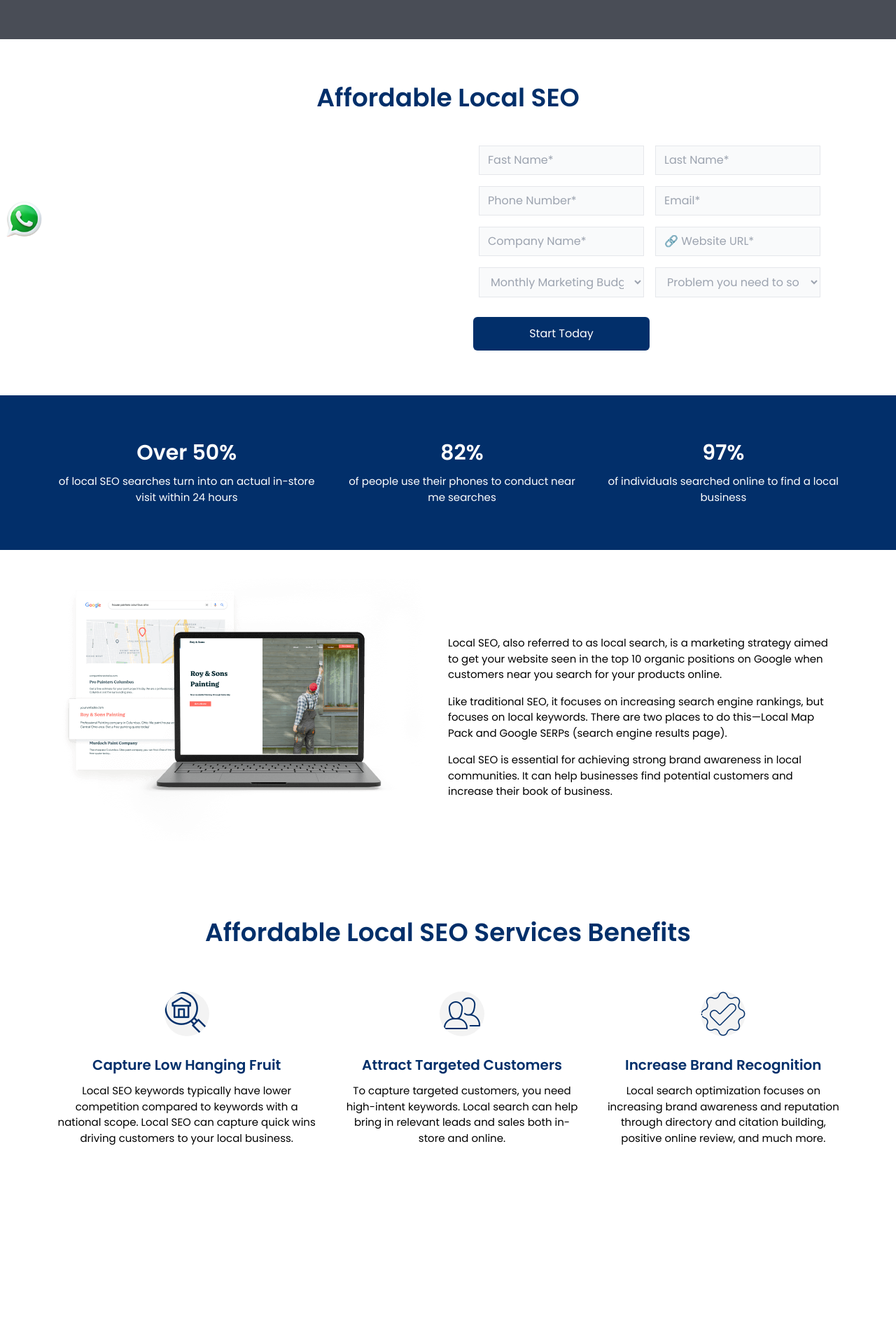
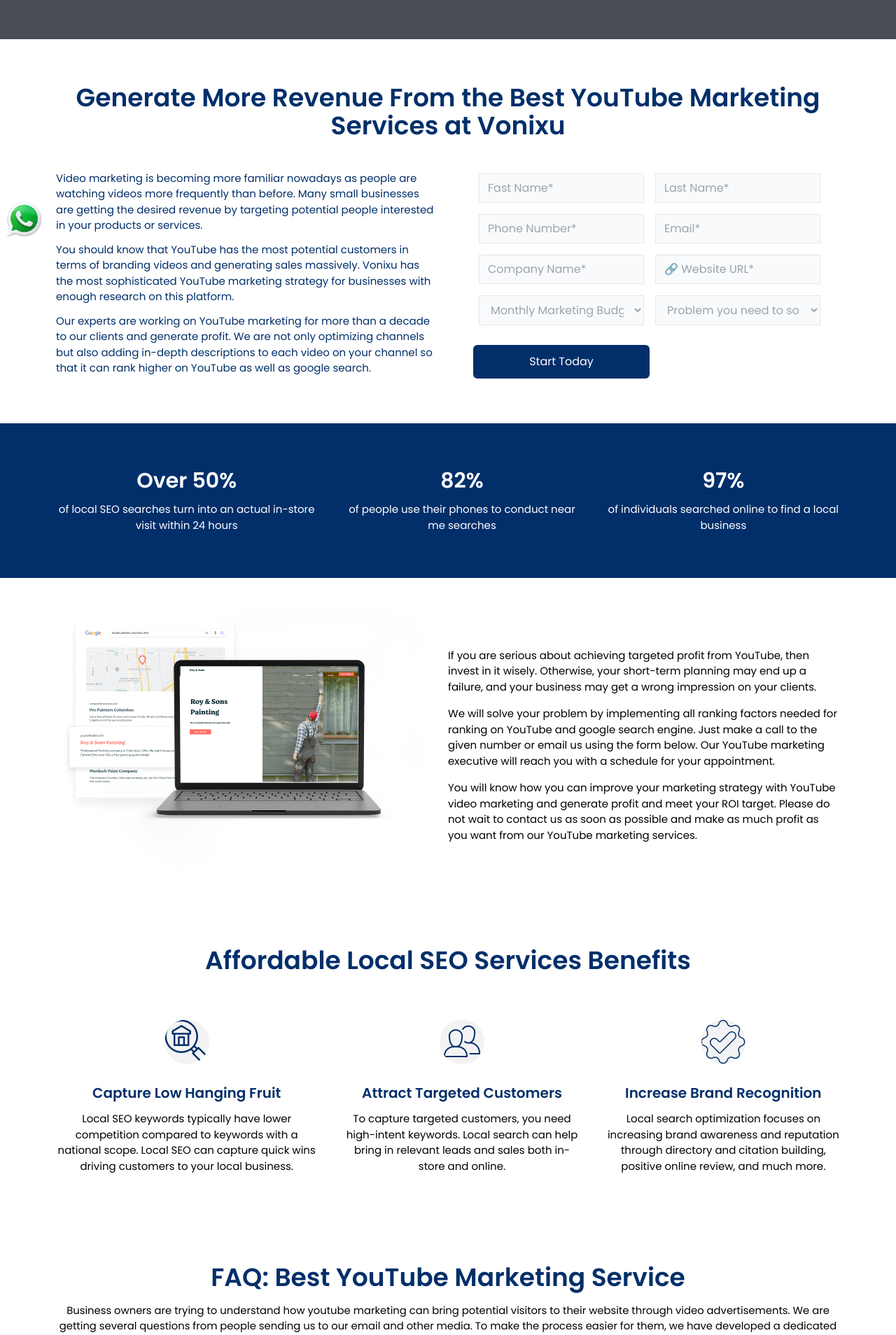
Before and after one commit to alamincoders/vonixu, a Next.js app: page /youTubeMarketingService in a window 1280 px wide. Shown: the part 440-2348 px from the top of the page at 70% size. Built offline with nearby package versions, Linux system fonts and the light colour scheme; grey boxes are pictures that could not be loaded; a small style sheet from the web is missing.

Commit message:
YouTubeMarketingService content done

```diff
--- a/components/DigitalMarketing/YouTubeMarketingService.jsx
+++ b/components/DigitalMarketing/YouTubeMarketingService.jsx
@@ -6,19 +6,27 @@
 import SEOBenefits from "../ServicesComponents/SEOBenefits";
 
 import seo from "../../assets/services/whatseo.png";
-
-import bImg from "../../assets/services/local.webp";
 import Banner from "../ServicesComponents/Banner";
 import ServiceFAQ from "../ServicesComponents/ServiceFAQ";
 
 const YouTubeMarketingService = () => {
   return (
     <>
-      <Banner title="VISER SEO Services: Rank on Search Engine & Drive Organic Traffic to Your Website" />
+      <Banner title="Best YouTube Marketing Service: Reach People & Grow Revenue" />
       <SeoFormBanner
-        title="Affordable Local SEO"
-        p="Manta has ranked millions of local businesses in the top 10 of Google for over 20 years with our affordable local SEO services. We help businesses get found by a large local audience to increase both leads and sales. Learn how our local  SEO services can help you find new customers today!"
-        img={bImg}
+        title="Generate More Revenue From the Best YouTube Marketing Services at Vonixu "
+        p1="Video marketing is becoming more familiar nowadays as people are watching videos more frequently than before.
+
+Many small businesses are getting the desired revenue by targeting potential people interested in your products or services.
+"
+        p2="You should know that YouTube has the most potential customers in terms of branding videos and generating sales massively.
+
+Vonixu  has the most sophisticated YouTube marketing strategy for businesses with enough research on this platform.
+"
+        p3="Our experts are working on YouTube marketing for more than a decade to our clients and generate profit.
+
+We are not only optimizing channels but also adding in-depth descriptions to each video on your channel so that it can rank higher on YouTube as well as google search.
+"
       />
       <OverPercent
         title1="Over 50%"
@@ -30,10 +38,18 @@
       />
       <WhatSEO
         img={seo}
-        title="What is Affordable Local SEO?"
-        p1="Local SEO, also referred to as local search, is a marketing strategy aimed to get your website seen in the top 10 organic positions on Google  when customers near you search for your products online."
-        p2=" Like traditional SEO, it focuses on increasing search engine rankings, but focuses on local keywords. There are two places to do this—Local Map Pack and Google SERPs (search engine results page)."
-        p3=" Local SEO is essential for achieving strong brand awareness in local communities. It can help businesses find potential customers and increase their book of business."
+        p1="If you are serious about achieving targeted profit from YouTube, then invest in it wisely.
+
+Otherwise, your short-term planning may end up a failure, and your business may get a wrong impression on your clients.
+"
+        p2=" We will solve your problem by implementing all ranking factors needed for ranking on YouTube and google search engine.
+
+Just make a call to the given number or email us using the form below. Our YouTube marketing executive will reach you with a schedule for your appointment.
+"
+        p3=" You will know how you can improve your marketing strategy with YouTube video marketing and generate profit and meet your ROI target.
+
+Please do not wait to contact us as soon as possible and make as much profit as you want from our YouTube marketing services.
+"
       />
       <SEOBenefits
         title1="Affordable Local SEO Services Benefits "
@@ -45,30 +61,33 @@
         p3=" Local search optimization focuses on increasing brand awareness and reputation through directory and citation building, positive online  review, and much more."
       />{" "}
       <ServiceFAQ
-        que1=""
-        que2=""
-        que3=""
-        que4=""
-        que5=""
-        que6=""
-        que7=""
-        que8=""
-        que9=""
-        que10=""
-        que11=""
-        que12=""
-        ans1=""
-        ans2=""
-        ans3=""
-        ans4=""
-        ans5=""
-        ans6=""
-        ans7=""
-        ans8=""
-        ans9=""
-        ans10=""
-        ans11=""
-        ans12=""
+        title="FAQ: Best YouTube Marketing Service"
+        p="Business owners are trying to understand how youtube marketing can bring potential visitors to their website through video advertisements. We are getting several questions from people sending us to our email and other media.
+
+To make the process easier for them, we have developed a dedicated section to answer all of their queries. Check out our Q&A section below to find your answers.
+"
+        que1="What is the YouTube Marketing Service?"
+        que2="How Do YouTube Advertisements Work?"
+        que3="How Much Does It Cost to Promote Videos on YouTube?"
+        que4="Will You Optimize My YouTube Channel?"
+        que5="Does Your Service Bring Organic View & Subscribers to My Channel?"
+        que6="Will I Get Enough Views on Videos of My Channel?"
+        que7="Do I Have to Give Creative Elements to Make Video Ads?"
+        que8="Can I See Your Work During My Project is Running?"
+        que9="Do You Give Me Any Progress Report?"
+        que10="Why Should I Rely on Vonixu?"
+        ans1="Our YouTube marketing service includes video ads creation, running ads on targeted YouTube videos. YouTube marketing service is a sophisticated marketing strategy to reach people while watching their favorite videos on YouTube. Youtube is the second largest search engine where potential customers are trying to get information about products or services they will probably buy soon."
+        ans2="Whenever you watch videos, you will find that automatically a video starts playing. After a few seconds, you have to click on skip ads to continue watching the video you were watching. Youtube has a sophisticated ad network system where you can target where your video ad will play."
+        ans3="YouTube has its payment process for showing ads like other ad networks like AdWords. The price is based on the keyword. On YouTube, you can start your marketing campaign with $10, and you can spend $0.10 to $0.30 for each view your video ad gets. You can place clickable assets on your ad that people can click if they find your ads interesting to them."
+        ans4="Yes, our service ensures the complete optimization of your youtube channel. We have in-house youtube optimization experts who will dedicatedly work on your projects. The optimization we provide at vonixu is unique and proven that no other agencies can bring to your channel."
+        ans5="Yes, our service will surely bring an organic view from organic searches that people are making on the youtube search engine. Our optimization will not only help your videos to rank on youtube to get enough views and subscribers but also send visitors to your business website, products, or service pages. We have top-notch writers who can write high-quality descriptions for each of your videos on your channel that also ranks on google for relevant keywords."
+        ans6="Yes, you will get enough views on videos of your channel through our optimization. You should know that to rank on youtube, you must do keyword research for your youtube channel. Our keyword research team has extensive experience in doing keyword research dedicatedly for youtube. They will find out the low-competitive niche relevant keywords that match your products or services.
+"
+        ans7="It depends on the packages you choose, but do not worry, and we have both options available. If you want to give creatives that are needed to create your videos or ads, then you can provide it. On the other hand, if you do not wish to hassle creating those, we can make them from our graphics design department. Our graphic experts are experienced in professional video"
+        ans8="Of course, without any hesitation. Just ask us what you want to know. We will assign a dedicated marketing manager for your project who will provide you updates. Whenever you want to know anything, ask your manager, he will do it immediately."
+        ans9="Well, as youtube marketing is a long-term project that you should continue if you want serious growth of revenue to your business. We will give you a monthly report to show you how your youtube marketing campaign is running. After reading the report, you can recommend us if you have anything you want us to change."
+        ans10="We are working on youtube after it started. We have enough resources as well as proven strategies and working plans that we are implementing on our clients and projects. If you choose us to work on your project, then you will get the result within the shortest time possible. You can rely on vonixu because we have served thousands of clients and earned millions of dollars as revenue by increasing sales and collecting leads.
+"
       />
     </>
   );
```
